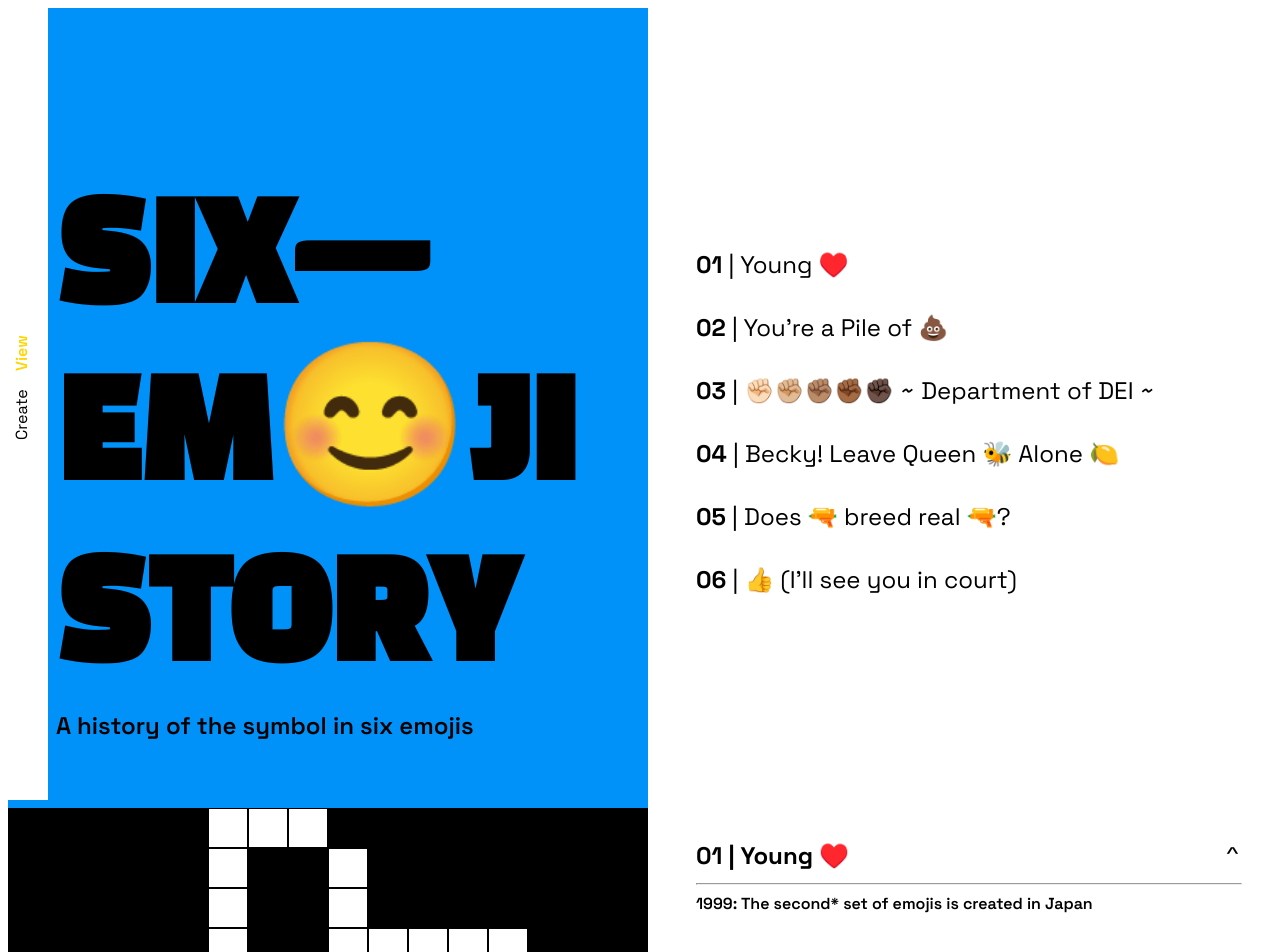
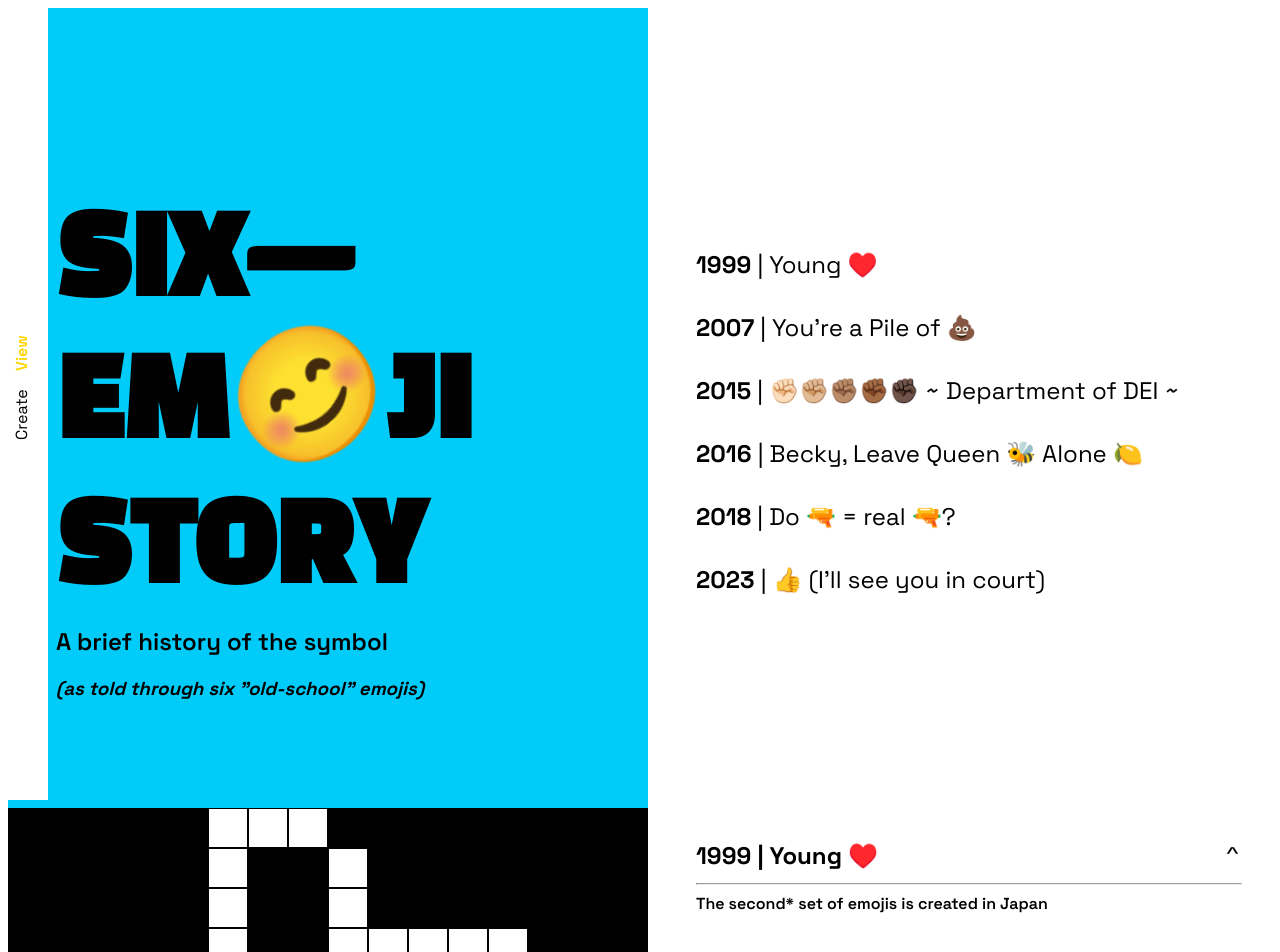
Before and after one commit to divya-mehra/sixemojistory, a React (Vite) app: page / in a window 1280 px wide. Shown: the top 952 px of the page. Built offline with nearby package versions, Linux system fonts and the light colour scheme; a web font is replaced by a local one.

Commit message:
css animation

```diff
--- a/global.css
+++ b/global.css
@@ -10,7 +10,7 @@ body {
 h1 {
   font-family: "Changa One";
   font-weight: 800;
-  font-size: 10rem;
+  font-size: 8rem;
   margin-bottom: 16px;
 }
 
--- a/src/App.css
+++ b/src/App.css
@@ -10,8 +10,8 @@
 
   --grid-start-panel-bg: #fff;
   --grid-user-start-panel-bg: #fff;
-  --body-start-panel-bg: #0091f9;
-  --body-user-start-panel-bg: #ffd500;
+  --body-start-panel-bg: #00cbf9;
+  --body-user-start-panel-bg: #f5fc2b;
 
   /* dark theme */
   --body-text: #fff;
@@ -25,9 +25,11 @@
 
 .textLight {
 
-  --grid-start-panel-bg: #0091f9;
-  --grid-user-start-panel-bg: #ffd500;
-  --body-start-panel-bg: #fff;
+  --grid-start-panel-bg: #00cbf9;
+  --grid-user-start-panel-bg: #f5fc2b;
+  /* --body-start-panel-bg: #fff; */
+  --body-start-panel-bg: #ffffff;
+
   --body-user-start-panel-bg: #fff;
 
   --body-text: #000;
--- a/src/App.jsx
+++ b/src/App.jsx
@@ -12,43 +12,43 @@ function App() {
   const emojis = [
     {
       name: "heart",
-      number: "01",
+      number: "1999",
       title: "Young ♥️",
       content: ["hi"],
-      subtitle: "1999: The second* set of emojis is created in Japan",
+      subtitle: "The second* set of emojis is created in Japan",
     },
     {
       name: "poo",
-      number: "02",
+      number: "2007",
       title: "You're a Pile of 💩",
-      subtitle: "2007: Google considers designing for international markets",
+      subtitle: "Google considers designing for international markets",
     },
     {
       name: "hand",
-      number: "03",
+      number: "2015",
       title: "✊🏻✊🏼✊🏽✊🏾✊🏿 ~ Department of DEI ~",
       subtitle:
-        "2015: Unicode adds five skin tone modifiers to its standard yellow",
+        "Unicode adds five skin tone modifiers to its standard yellow",
     },
     {
       name: "bee",
-      number: "04",
-      title: "Becky! Leave Queen 🐝 Alone 🍋",
-      subtitle: "2016: Pop star Beyonce's release of Lemonade leads to a misunderstanding on chef Rachel Ray's Instagram",
+      number: "2016",
+      title: "Becky, Leave Queen 🐝 Alone 🍋",
+      subtitle: "Pop star Beyonce's release of Lemonade leads to a misunderstanding on chef Rachel Ray's Instagram",
     },
     {
       name: "pistol",
-      number: "05",
-      title: " Does 🔫 breed real 🔫?",
-      subtitle: "2018: Apple replaces the gun with a water pistol",
+      number: "2018",
+      title: " Do 🔫 = real 🔫?",
+      subtitle: "Apple replaces the gun with a water pistol",
 
 
     },
     {
       name: "thumbsup",
-      number: "06",
+      number: "2023",
       title: "👍 (I'll see you in court)",
-      subtitle: "2023: A Canadian judge rules that the thumbs up emoji can be considered a contractual signature",
+      subtitle: "A Canadian judge rules that the thumbs up emoji can be considered a contractual signature",
     },
   ];
 
--- a/src/panels/panel.module.css
+++ b/src/panels/panel.module.css
@@ -1,6 +1,4 @@
 /* Bookend Panels */
-
-
 
 .startPanelLeft {
   display: flex;
@@ -12,10 +10,32 @@
   padding-right: 48px;
 }
 
+/* start panel emoji animation */
+
+.titleEmoji {
+  animation-name: example;
+  animation-duration: 4s;
+  animation-iteration-count: infinite;
+  animation-direction: alternate-reverse;
+  transition-timing-function: ease-in-out;
+  transform-origin:  center; /* Set the transform origin to the left side */
+  display: inline-block;
+}
+
+@keyframes example {
+  0% {
+    transform: rotate(45deg);
+  }
+  100% {
+    transform: rotate(-45deg);
+  }
+}
+
+/* end of: start panel emoji animation */
+
 .userStartPanelLeft {
   background-color: var(--grid-user-start-panel-bg);
 }
-
 
 .startPanelRight {
   background-color: var(--body-start-panel-bg);
--- a/src/panels/start-panel/StartPanelLeft.jsx
+++ b/src/panels/start-panel/StartPanelLeft.jsx
@@ -1,14 +1,20 @@
 import styles from "../panel.module.css";
+import { useEffect, useState } from "react";
 
 const StartPanelLeft = () => {
+  const [titleEmoji, setTitleEmoji] = useState("😊");
+
   return (
     <div className={styles.startPanelLeft}>
       <div>
         <h1 style={{ textTransform: "uppercase" }}>
           <div>Six—</div>
-          Em<span className={styles.titleEmoji}>😊</span>ji Story
+          Em<span className={styles.titleEmoji}>{titleEmoji}</span>ji Story
         </h1>
-        <h2>A history of the symbol in six emojis</h2>
+        <h2>A brief history of the symbol</h2>
+        <h3>
+          <i>(as told through six "old-school" emojis)</i>
+        </h3>
       </div>
     </div>
   );
--- a/src/panels/text-panel/TextPanel.jsx
+++ b/src/panels/text-panel/TextPanel.jsx
@@ -35,7 +35,7 @@ const TextPanel = ({
   let content;
   let detail;
 
-  if (number === "01") {
+  if (number === "011") {
     content = (
       <>
         <p>
```
